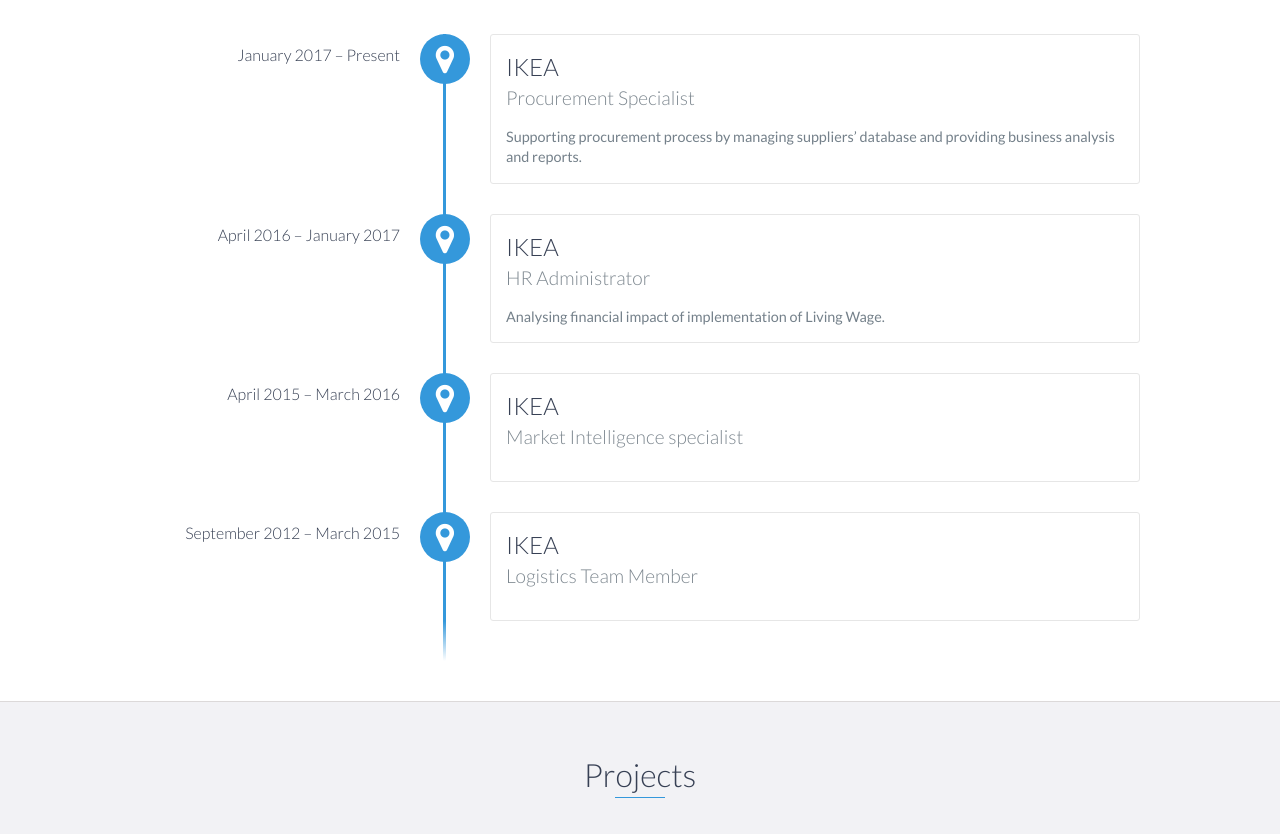
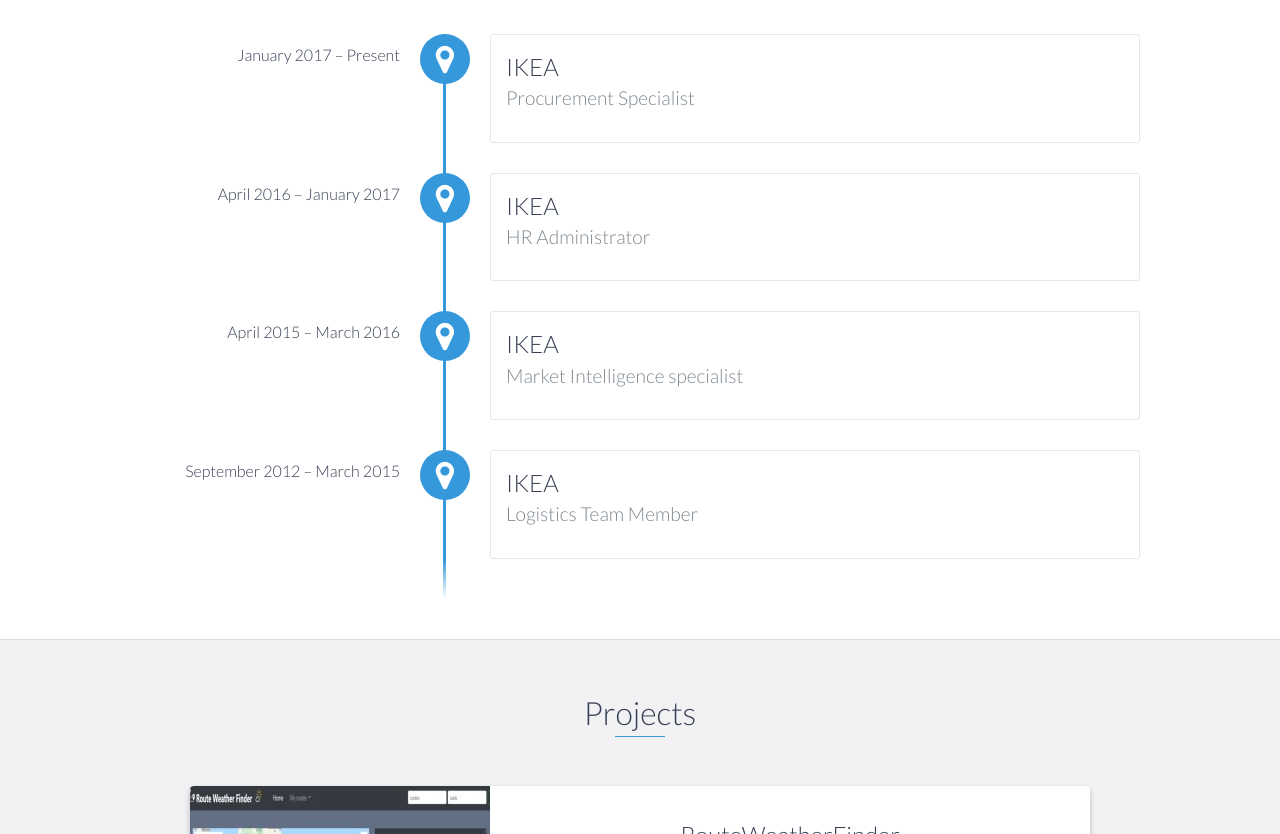
Before and after one commit to MaciejDrobot/mdrobot, a website: page index.html in a window 1280 px wide. Shown: the part 1880-2714 px from the top of the page. Drawn offline with nearby package versions, Linux system fonts and the light colour scheme.

Commit message:
Update index.html

```diff
--- a/index.html
+++ b/index.html
@@ -149,7 +149,7 @@
                     <h3>IKEA</h3>
                     <h4>Procurement Specialist</h4>
                     <p>
-                        Supporting procurement process by managing suppliers’ database and providing business analysis and reports.
+
                     </p>
                 </div>
 
@@ -157,7 +157,7 @@
                     <h3>IKEA</h3>
                     <h4>HR Administrator</h4>
                     <p>
-                        Analysing financial impact of implementation of Living Wage.
+
                     </p>
                 </div>
 
```
